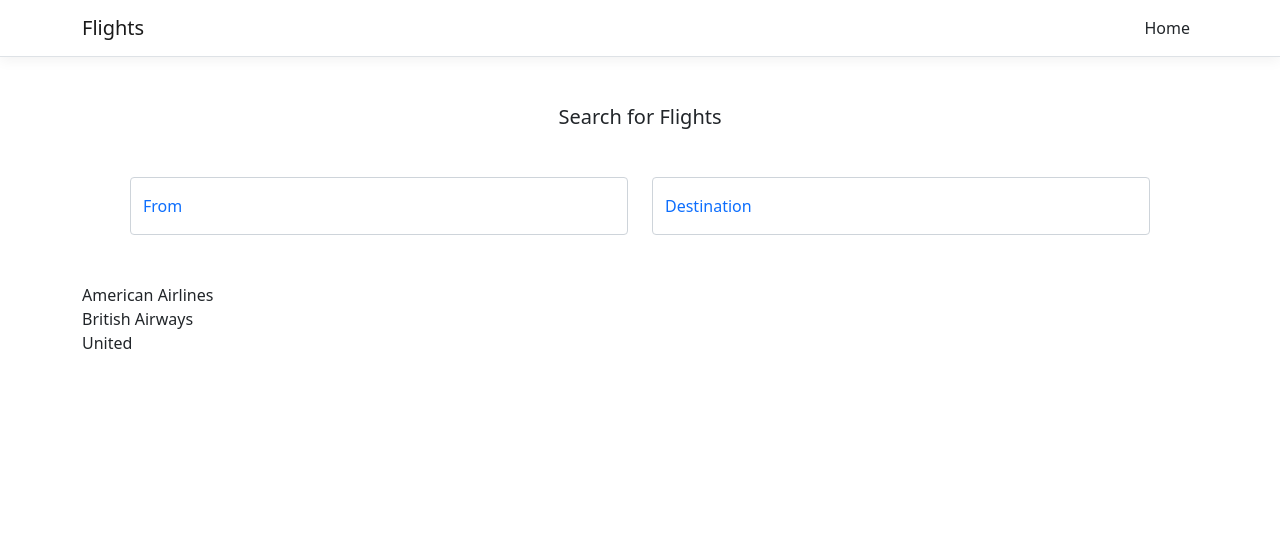
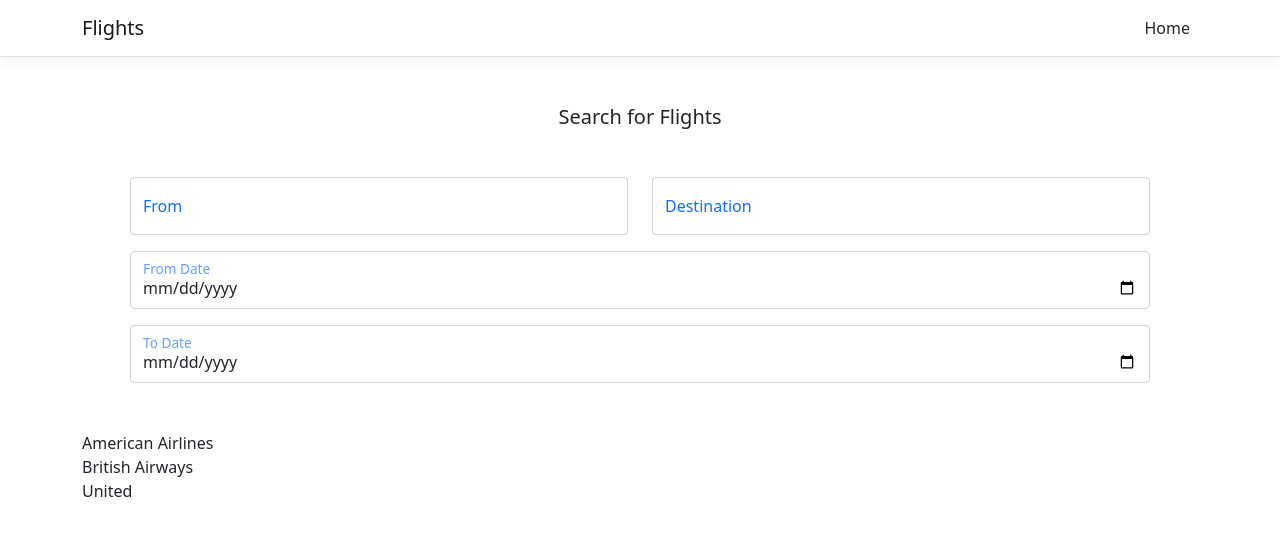
Before and after one commit to TimA314/Flights, an Angular app in the folder Flights/ClientApp/: page / in a window 1280 px wide. Shown: the top 536 px of the page. Built offline with nearby package versions, Linux system fonts and the light colour scheme.

Commit message:
add to and from inputs

```diff
--- a/Flights/ClientApp/src/app/search-flights/search-flights.component.html
+++ b/Flights/ClientApp/src/app/search-flights/search-flights.component.html
@@ -15,6 +15,19 @@
       </div>
     </div>
   </div>
+
+  <div class="col">
+    <div class="form-floating">
+      <input type="date" placeholder="From Date" class="form-control" />
+      <label class="text-primary form-label">From Date</label>
+    </div>
+  </div>
+  <div class="col">
+    <div class="form-floating">
+      <input type="date" placeholder="To Date" class="form-control" />
+      <label class="text-primary form-label">To Date</label>
+    </div>
+  </div>
 </div>
 
 
```
